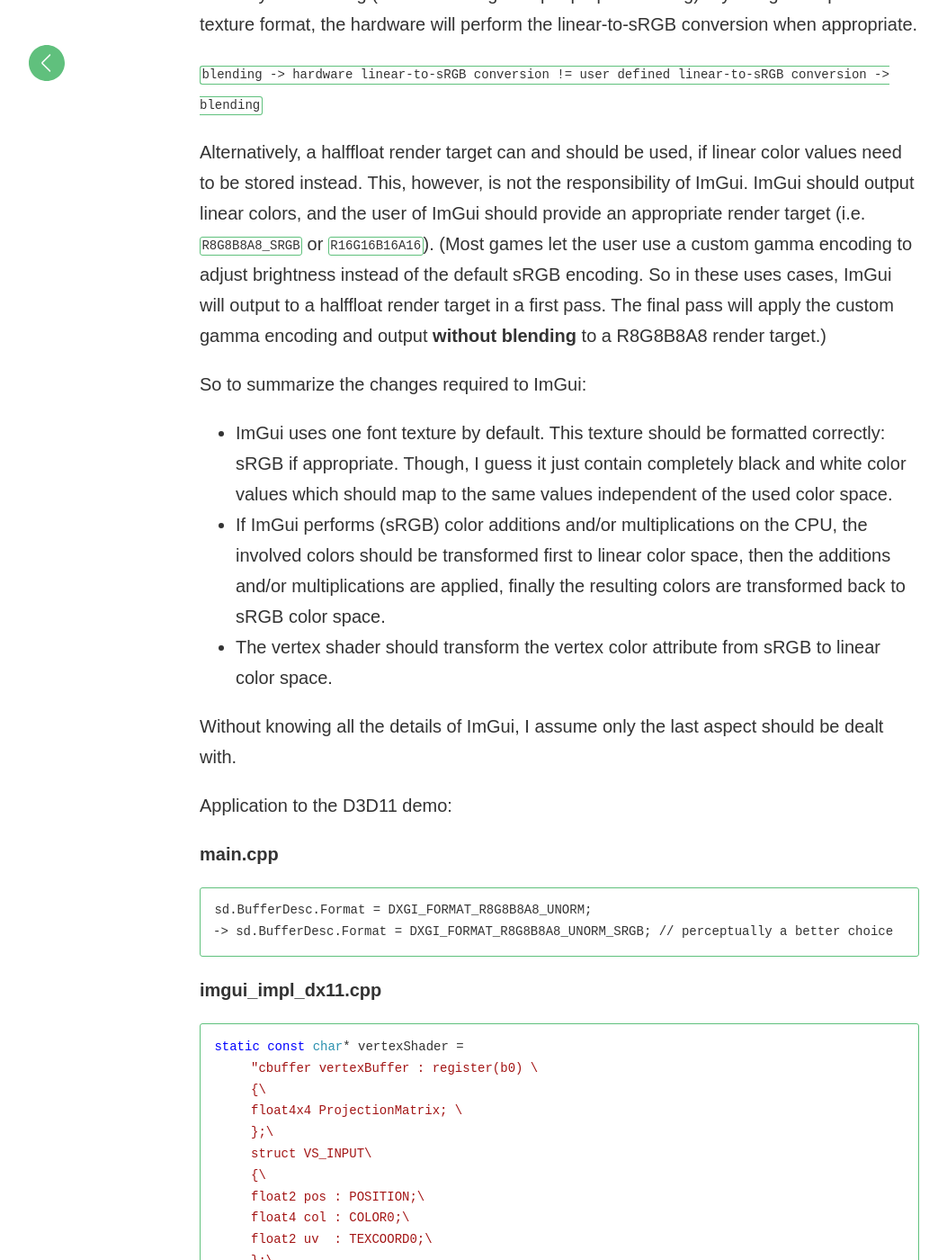
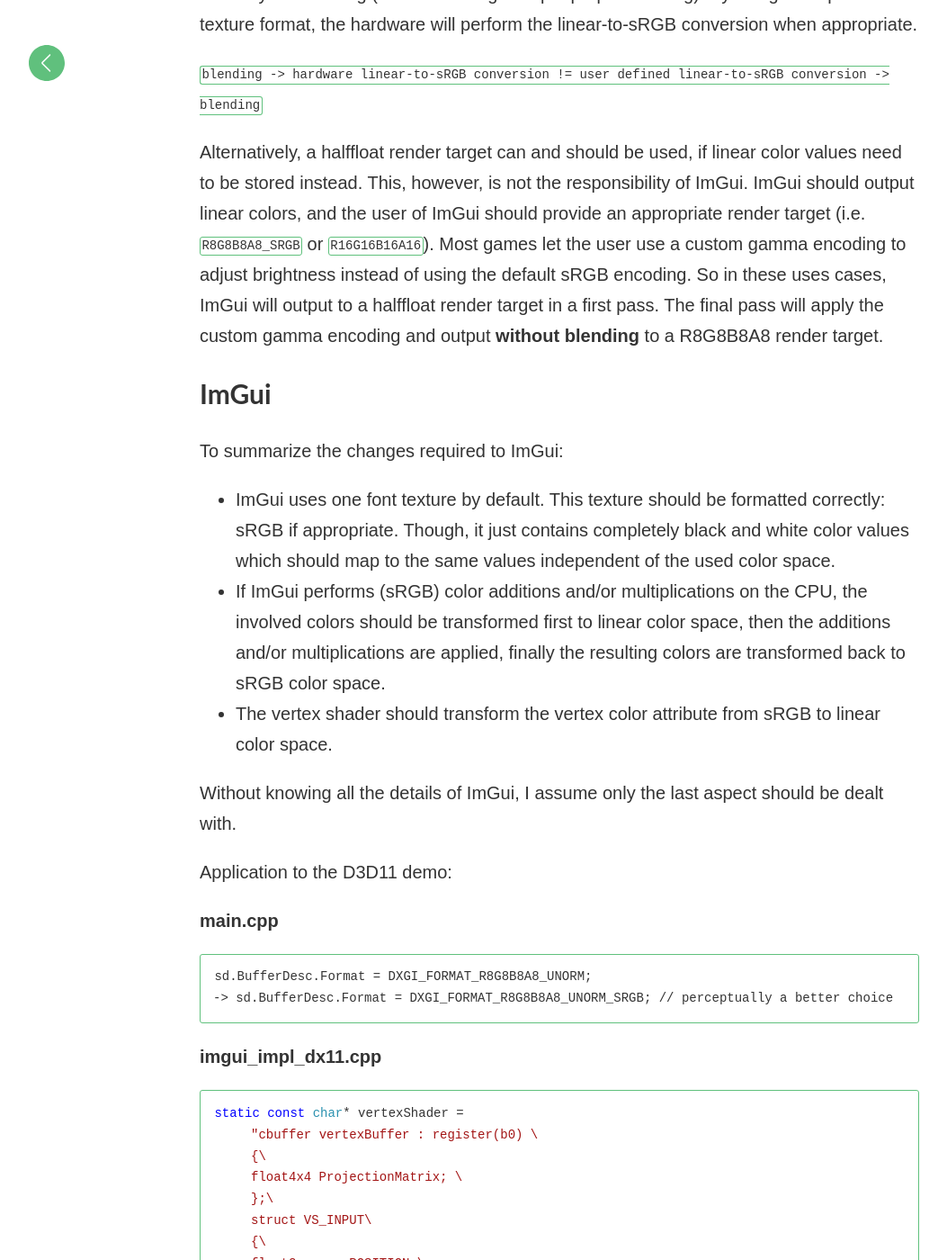
Before and after one commit to matt77hias/Blog, a Jekyll site: the page built from _posts/2018-07-01-linear-gamma-and-sRGB-color-spaces.md, in a window 1280 px wide and 1400 px high, scrolled down 3209 px. Shown: the whole window at 90% size, without its empty margins (18-1071 px from the left). Built offline with Jekyll 4.4.1, drawn with Linux system fonts in a browser that asks for light colours; formulas are drawn with MathJax 3; comment, search, counter and statistics services are not loaded; some of the changed text lies outside the part shown.

Commit message:
Update 2018-07-01-linear-gamma-and-sRGB-color-spaces.md

```diff
--- a/_posts/2018-07-01-linear-gamma-and-sRGB-color-spaces.md
+++ b/_posts/2018-07-01-linear-gamma-and-sRGB-color-spaces.md
@@ -46,11 +46,12 @@
 
 `blending -> hardware linear-to-sRGB conversion != user defined linear-to-sRGB conversion -> blending`
 
-Alternatively, a halffloat render target can and should be used, if linear color values need to be stored instead. This, however, is not the responsibility of ImGui. ImGui should output linear colors, and the user of ImGui should provide an appropriate render target (i.e. `R8G8B8A8_SRGB` or `R16G16B16A16`).
- (Most games let the user use a custom gamma encoding to adjust brightness instead of the default sRGB encoding. So in these uses cases, ImGui will output to a halffloat render target in a first pass. The final pass will apply the custom gamma encoding and output **without blending** to a R8G8B8A8 render target.)
+Alternatively, a halffloat render target can and should be used, if linear color values need to be stored instead. This, however, is not the responsibility of ImGui. ImGui should output linear colors, and the user of ImGui should provide an appropriate render target (i.e. `R8G8B8A8_SRGB` or `R16G16B16A16`). Most games let the user use a custom gamma encoding to adjust brightness instead of using the default sRGB encoding. So in these uses cases, ImGui will output to a halffloat render target in a first pass. The final pass will apply the custom gamma encoding and output **without blending** to a R8G8B8A8 render target.
 
-So to summarize the changes required to ImGui:
-- ImGui uses one font texture by default. This texture should be formatted correctly: sRGB if appropriate. Though, I guess it just contain completely black and white color values which should map to the same values independent of the used color space.
+## ImGui
+
+To summarize the changes required to ImGui:
+- ImGui uses one font texture by default. This texture should be formatted correctly: sRGB if appropriate. Though, it just contains completely black and white color values which should map to the same values independent of the used color space.
 - If ImGui performs (sRGB) color additions and/or multiplications on the CPU, the involved colors should be transformed first to linear color space, then the additions and/or multiplications are applied, finally the resulting colors are transformed back to sRGB color space.
 - The vertex shader should transform the vertex color attribute from sRGB to linear color space.
 
```
Also changed, not shown: other parts of _posts/2018-07-01-linear-gamma-and-sRGB-color-spaces.md (+1 -1 lines).
